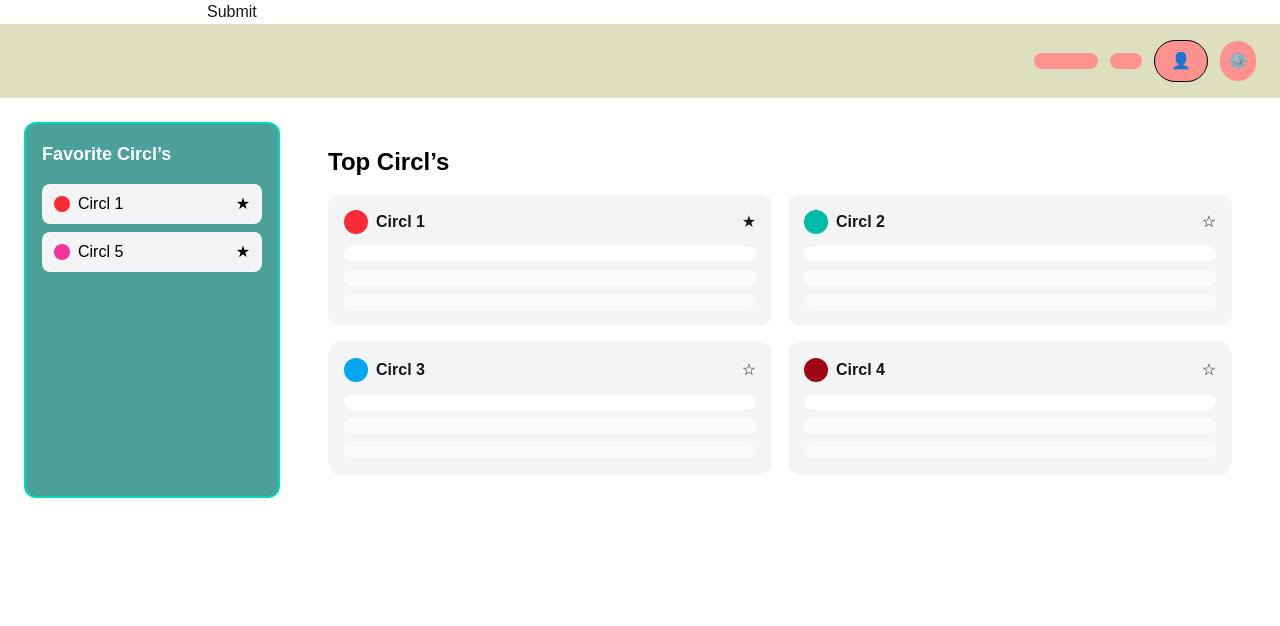
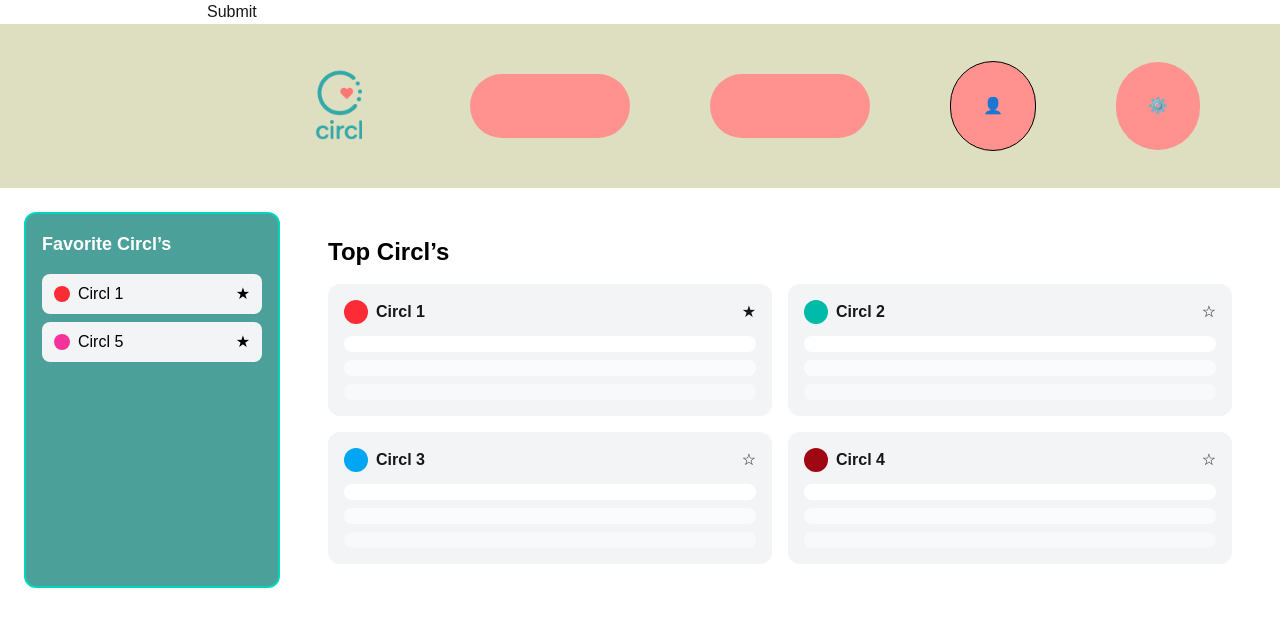
Before and after one commit to S-Heijnemans/frontendproduct2, a Next.js app: page / in a window 1280 px wide. Shown: the top 626 px of the page. Built offline with nearby package versions, Linux system fonts and the light colour scheme; no server answers; the database is empty.

Commit message:
logo + assets + start of header change

```diff
--- a/app/page/LandingPage.js
+++ b/app/page/LandingPage.js
@@ -1,4 +1,6 @@
 'use client'
+import Image from 'next/image';
+import logo from "../assets/logo.png";
 function LandingPage() {
     return(
 <html lang="en">
@@ -10,13 +12,15 @@ function LandingPage() {
 </head>
 <body className="bg-[repeating-linear-gradient(45deg,#0d3b3f, #0d3b3f_10px, #1d4f52_10px, #1d4f52_20px)] font-sans text-black min-h-screen">
 
-  <header className="bg-[rgba(200,200,150,0.6)] px-6 py-4 flex justify-end gap-3 items-center">
-    <button className="bg-[#ff928f] rounded-full px-8 py-2"></button>
-    <button className="bg-[#ff928f] rounded-full px-4 py-2"></button>
-    <button className="bg-[#ff928f] rounded-full px-4 py-2 border border-black">
+  <header
+    className="bg-[rgba(200,200,150,0.6)] px-20 py-8 flex justify-end gap-20 items-center">
+   <Image src={logo} alt="Logo" width={100} height={100} margin-right={200} />
+    <button className="bg-[#ff928f] rounded-full px-20 py-8 "></button>
+    <button className="bg-[#ff928f] rounded-full px-20 py-8"></button>
+    <button className="bg-[#ff928f] rounded-full px-8 py-8 border border-black">
       <span>👤</span>
     </button>
-    <button className="bg-[#ff928f] rounded-full p-2">
+    <button className="bg-[#ff928f] rounded-full p-8">
       <span>⚙️</span>
     </button>
   </header>
```
Also changed, not shown: app/assets/logo.png (added).
